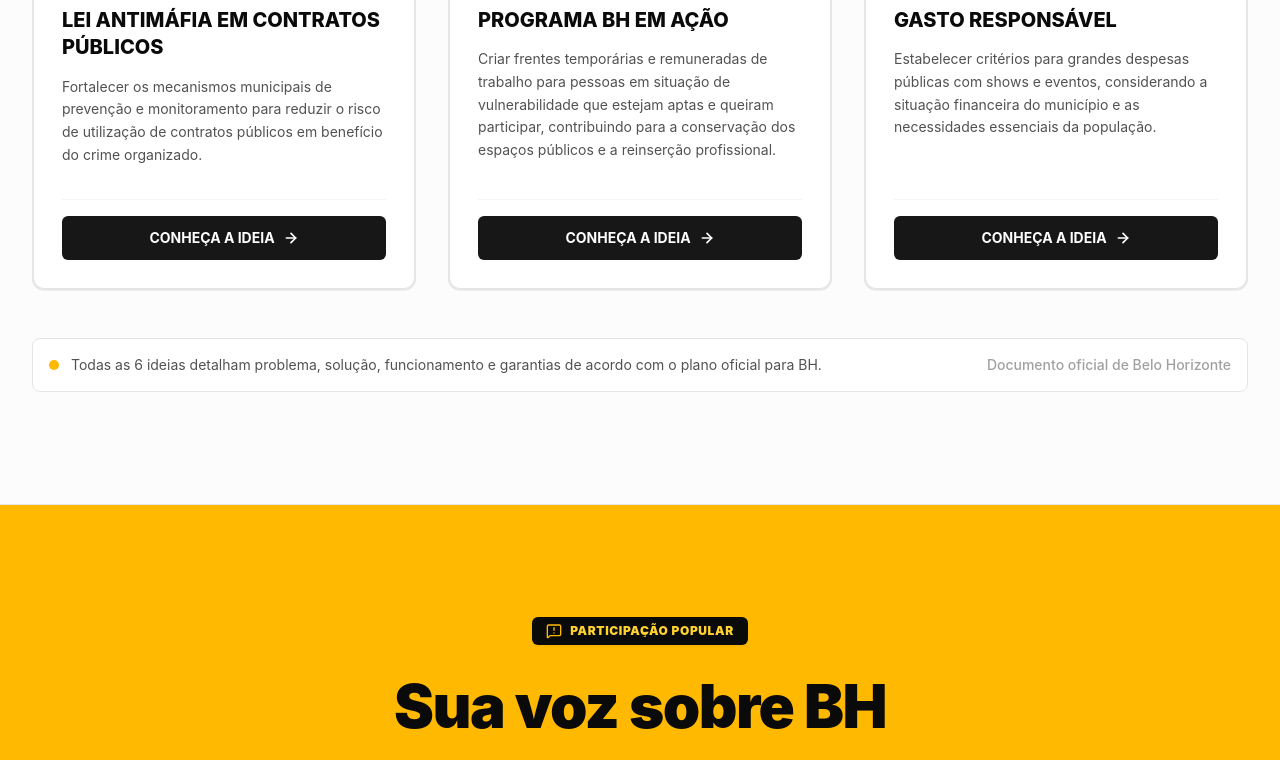
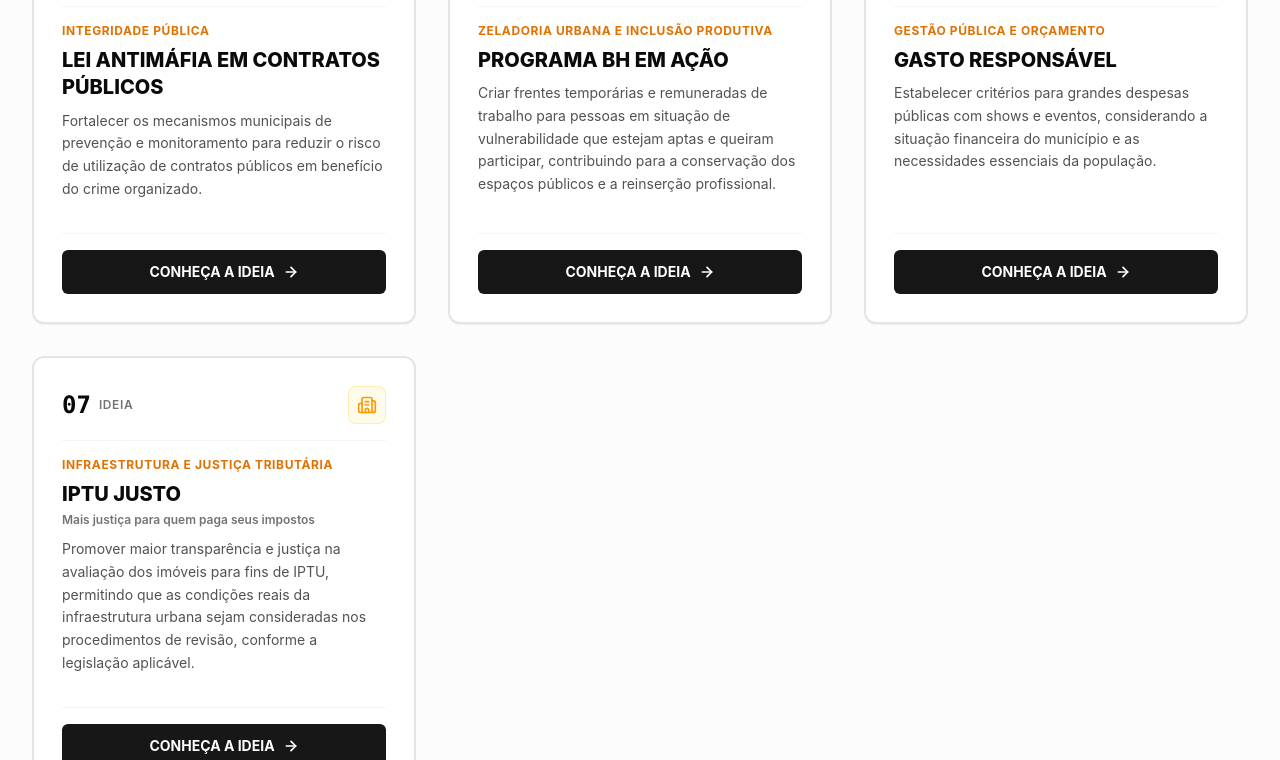
Before and after one commit to Niik02/vini-santos-bh, a React (Vite) app: page / in a window 1280 px wide. Shown: the part 1799-2559 px from the top of the page. Built offline with nearby package versions, Linux system fonts and the light colour scheme.

Commit message:
feat: add seventh proposal "IPTU Justo"
Extend the proposal system to include the new "IPTU Justo" initiative, update UI labels to reflect seven total proposals, and add subtitle support for proposal modals.

```diff
--- a/src/components/FinalCtaSection.tsx
+++ b/src/components/FinalCtaSection.tsx
@@ -27,7 +27,7 @@ export const FinalCtaSection: React.FC<FinalCtaSectionProps> = ({ onScrollToProp
             onClick={onScrollToProposals}
             className="w-full sm:w-auto inline-flex items-center justify-center gap-2.5 bg-white hover:bg-neutral-100 text-neutral-950 font-extrabold text-sm sm:text-base px-7 py-4 rounded-md transition-all shadow-sm focus-visible:outline-none focus-visible:ring-2 focus-visible:ring-amber-400"
           >
-            <span>VER AS SEIS IDEIAS</span>
+            <span>VER AS SETE IDEIAS</span>
             <ArrowUp className="w-4 h-4 stroke-[2.5]" />
           </button>
 
--- a/src/components/Footer.tsx
+++ b/src/components/Footer.tsx
@@ -40,7 +40,7 @@ export const Footer: React.FC<FooterProps> = ({
             </div>
 
             <p className="text-sm text-neutral-400 leading-relaxed max-w-sm">
-              Seis ideias para Belo Horizonte: iniciativas fundamentadas em fiscalização, transparência e cuidado com quem mais precisa.
+              Sete ideias para Belo Horizonte: iniciativas fundamentadas em fiscalização, transparência e cuidado com quem mais precisa.
             </p>
 
             <div className="pt-2">
@@ -81,7 +81,7 @@ export const Footer: React.FC<FooterProps> = ({
                   onClick={onScrollToProposals}
                   className="text-neutral-300 hover:text-white transition-colors"
                 >
-                  Seis ideias para Belo Horizonte
+                  Sete ideias para Belo Horizonte
                 </button>
               </li>
               <li>
--- a/src/components/ProposalDetailModal.tsx
+++ b/src/components/ProposalDetailModal.tsx
@@ -90,9 +90,16 @@ export const ProposalDetailModal: React.FC<ProposalDetailModalProps> = ({
               <span className="text-neutral-400">{proposal.pdfPages}</span>
             </div>
 
-            <h2 id="modal-proposal-title" className="text-2xl sm:text-3xl font-extrabold text-neutral-950 tracking-tight">
-              {proposal.title}
-            </h2>
+            <div>
+              <h2 id="modal-proposal-title" className="text-2xl sm:text-3xl font-extrabold text-neutral-950 tracking-tight">
+                {proposal.title}
+              </h2>
+              {proposal.subtitle && (
+                <p className="text-sm sm:text-base font-bold text-neutral-600 mt-1">
+                  {proposal.subtitle}
+                </p>
+              )}
+            </div>
 
             <p className="text-base sm:text-lg text-neutral-700 leading-relaxed font-normal bg-neutral-50 p-4 rounded-lg border-l-4 border-amber-400 text-justify text-abnt">
               {proposal.summary}
@@ -269,7 +276,7 @@ export const ProposalDetailModal: React.FC<ProposalDetailModalProps> = ({
             className="inline-flex items-center gap-2 px-4 py-2 bg-white hover:bg-neutral-200 text-neutral-800 text-xs sm:text-sm font-bold rounded-md border border-neutral-300 transition-colors"
           >
             <FileText className="w-4 h-4" />
-            <span>Voltar para as 6 ideias</span>
+            <span>Voltar para as 7 ideias</span>
           </button>
 
           <div className="flex items-center gap-2">
--- a/src/components/ProposalsSection.tsx
+++ b/src/components/ProposalsSection.tsx
@@ -8,6 +8,7 @@ import {
   FileCheck,
   Hammer,
   Scale,
+  Building2,
 } from 'lucide-react';
 
 interface ProposalsSectionProps {
@@ -30,6 +31,8 @@ const getCategoryIcon = (proposalId: string) => {
       return <Hammer className="w-5 h-5 text-amber-500" />;
     case 'gasto-responsavel':
       return <Scale className="w-5 h-5 text-amber-500" />;
+    case 'iptu-justo':
+      return <Building2 className="w-5 h-5 text-amber-500" />;
     default:
       return null;
   }
@@ -41,11 +44,12 @@ export const ProposalsSection: React.FC<ProposalsSectionProps> = ({
   onFilterChange,
 }) => {
   const categories = [
-    { label: 'Todas as 6 ideias', value: 'all' },
+    { label: 'Todas as 7 ideias', value: 'all' },
     { label: 'Educação & Segurança (3)', value: 'Educação' },
     { label: 'Integridade Pública (1)', value: 'Integridade pública' },
     { label: 'Cuidado com a Cidade (1)', value: 'Zeladoria urbana e inclusão produtiva' },
     { label: 'Gasto Responsável (1)', value: 'Gestão pública e orçamento' },
+    { label: 'Justiça Tributária & Infraestrutura (1)', value: 'Infraestrutura e Justiça Tributária' },
   ];
 
   const filteredProposals = PROPOSALS.filter((p) => {
@@ -67,7 +71,7 @@ export const ProposalsSection: React.FC<ProposalsSectionProps> = ({
           </div>
 
           <h2 className="text-3xl sm:text-4xl md:text-5xl font-extrabold text-neutral-950 tracking-tight leading-tight mb-4">
-            Seis ideias para transformar Belo Horizonte
+            Sete ideias para transformar Belo Horizonte
           </h2>
 
           <p className="text-base sm:text-lg text-neutral-600 leading-relaxed">
@@ -124,12 +128,17 @@ export const ProposalsSection: React.FC<ProposalsSectionProps> = ({
                 </div>
 
                 {/* Title */}
-                <h3 className="text-lg sm:text-xl font-extrabold text-neutral-950 leading-snug mb-3.5 group-hover:text-neutral-800 transition-colors">
+                <h3 className="text-lg sm:text-xl font-extrabold text-neutral-950 leading-snug mb-1 group-hover:text-neutral-800 transition-colors">
                   {proposal.title}
                 </h3>
+                {proposal.subtitle && (
+                  <p className="text-xs font-semibold text-neutral-500 mb-2.5">
+                    {proposal.subtitle}
+                  </p>
+                )}
 
                 {/* Summary */}
-                <p className="text-sm text-neutral-600 leading-relaxed mb-6">
+                <p className="text-sm text-neutral-600 leading-relaxed mb-6 mt-2">
                   {proposal.summary}
                 </p>
               </div>
@@ -154,7 +163,7 @@ export const ProposalsSection: React.FC<ProposalsSectionProps> = ({
           <div className="flex items-center gap-3">
             <span className="w-2.5 h-2.5 rounded-full bg-amber-400 shrink-0"></span>
             <span>
-              Todas as 6 ideias detalham problema, solução, funcionamento e garantias de acordo com o plano oficial para BH.
+              Todas as 7 ideias detalham problema, solução, funcionamento e garantias de acordo com o plano oficial para BH.
             </span>
           </div>
           <span className="text-neutral-400 shrink-0 font-medium">Documento oficial de Belo Horizonte</span>
--- a/src/constants.ts
+++ b/src/constants.ts
@@ -10,9 +10,16 @@ export const IMAGES = {
 export interface Proposal {
   id: string;
   number: string;
-  category: 'Educação' | 'Educação e segurança escolar' | 'Integridade pública' | 'Zeladoria urbana e inclusão produtiva' | 'Gestão pública e orçamento';
-  navSection: 'educacao' | 'integridade' | 'cuidado' | 'gasto';
+  category:
+    | 'Educação'
+    | 'Educação e segurança escolar'
+    | 'Integridade pública'
+    | 'Zeladoria urbana e inclusão produtiva'
+    | 'Gestão pública e orçamento'
+    | 'Infraestrutura e Justiça Tributária';
+  navSection: 'educacao' | 'integridade' | 'cuidado' | 'gasto' | 'tributario';
   title: string;
+  subtitle?: string;
   summary: string;
   highlightQuote?: string;
   pdfPages: string;
@@ -258,4 +265,45 @@ export const PROPOSALS: Proposal[] = [
     objective:
       'Garantir que os recursos do contribuinte de Belo Horizonte atendam com prioridade absoluta à saúde, à segurança e à educação, promovendo eventos culturais de forma planejada e sem excessos fiscais.',
   },
+  {
+    id: 'iptu-justo',
+    number: '07',
+    category: 'Infraestrutura e Justiça Tributária',
+    navSection: 'cuidado',
+    title: 'IPTU JUSTO',
+    subtitle: 'Mais justiça para quem paga seus impostos',
+    summary:
+      'Promover maior transparência e justiça na avaliação dos imóveis para fins de IPTU, permitindo que as condições reais da infraestrutura urbana sejam consideradas nos procedimentos de revisão, conforme a legislação aplicável.',
+    highlightQuote:
+      'O cidadão deve pagar o que é devido, e o Município deve garantir critérios claros, avaliações corretas e respeito a quem mantém a cidade com seus impostos.',
+    pdfPages: 'Proposta apresentada',
+    problem:
+      'Em Belo Horizonte, moradores podem pagar valores elevados de IPTU mesmo vivendo em ruas sem pavimentação, com buracos, infraestrutura precária ou trechos que, embora oficialmente classificados como ruas e avenidas, não apresentam condições adequadas de acesso e circulação. O IPTU é um tributo legítimo, mas sua cobrança deve respeitar a legislação e permitir que eventuais erros cadastrais ou de avaliação sejam corrigidos. O contribuinte não pode ficar sem um caminho acessível para questionar uma cobrança incompatível com a realidade do seu imóvel.',
+    solution:
+      'O projeto IPTU Justo propõe estabelecer critérios para que as condições da infraestrutura viária sejam consideradas na revisão cadastral e na avaliação do valor venal dos imóveis, quando forem relevantes para o cálculo do imposto. A iniciativa busca combater possíveis injustiças tributárias e garantir que o cidadão tenha meios efetivos de contestar avaliações inadequadas, com transparência e fundamentação.',
+    visualFlow: {
+      label: 'Etapas de Revisão e Justiça Tributária',
+      steps: [
+        'SOLICITAÇÃO DE REVISÃO',
+        'ANÁLISE DE INFRAESTRUTURA',
+        'CRITÉRIOS OBJETIVOS',
+        'RESPOSTA FUNDAMENTADA',
+      ],
+    },
+    howItWorks: [
+      'Revisão do IPTU: facilitar a solicitação de reavaliação quando houver indícios de erro cadastral ou inadequação dos elementos utilizados no cálculo.',
+      'Critérios objetivos: considerar situações como ruas sem pavimentação, pavimento gravemente deteriorado e trechos oficialmente classificados como vias, mas sem implantação adequada.',
+      'Transparência: permitir que o morador apresente fotografias, documentos e registros das condições do local e receba uma resposta fundamentada.',
+      'Benefício tributário: abrir caminho para a criação de descontos ou outros benefícios fiscais em situações graves e comprovadas, desde que previstos em lei e respeitadas as exigências orçamentárias.',
+      'Decisão fundamentada: assegurar ao cidadão prazos e critérios claros para questionar avaliações que não correspondam à realidade do seu imóvel e do entorno.',
+    ],
+    safeguards: [
+      'O objetivo não é acabar com o imposto nem conceder benefícios indiscriminadamente, mas combater possíveis injustiças tributárias.',
+      'Respeito rigoroso à legislação tributária aplicável e às exigências orçamentárias e de responsabilidade fiscal.',
+      'A população tem o dever de pagar seus impostos, e o Município tem o dever de garantir transparência, avaliações justas e administração pública responsável.',
+      'Defesa permanente do equilíbrio entre a responsabilidade na arrecadação e o respeito a quem mantém a cidade.',
+    ],
+    objective:
+      'Promover maior transparência e justiça na avaliação dos imóveis para fins de IPTU, permitindo que as condições reais da infraestrutura urbana sejam consideradas nos procedimentos de revisão, conforme a legislação aplicável.',
+  },
 ];
```
